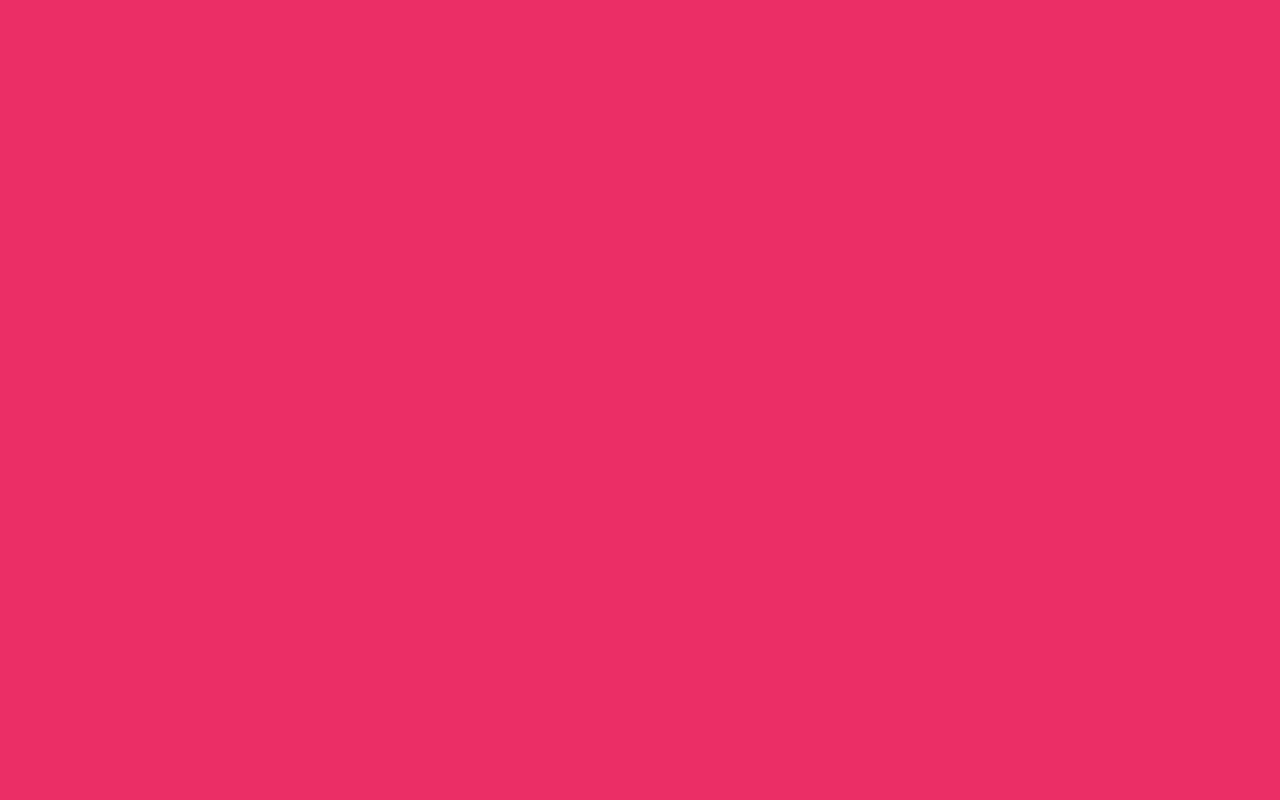
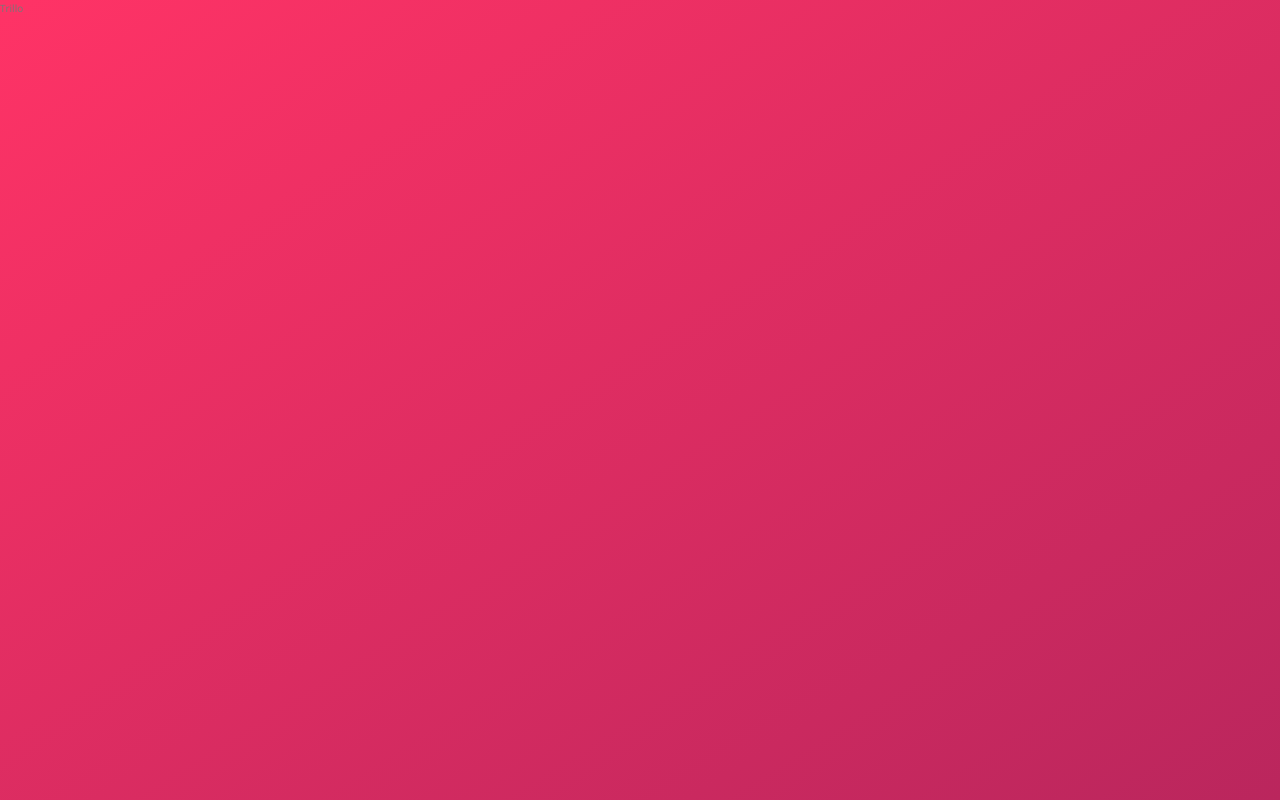
Before and after one commit to Saurabh7064/trillo, a website: page index.html in a window 1280 px wide. Drawn offline with nearby package versions, Linux system fonts and the light colour scheme.

Commit message:
73.Intial settings

```diff
--- a/index.html
+++ b/index.html
@@ -11,6 +11,6 @@
         <title>trillo &mdash; Your all-in-one booking app</title>
     </head>
     <body>
-
+        Trillo
     </body>
 </html>
--- /dev/null
+++ b/sass/_base.scss
@@ -0,0 +1,59 @@
+/*
+COLORS
+
+Primary: #eb2f64
+Primary light: #FF3366
+Primary dark: #BA265D
+
+Grey light 1: #faf9f9
+Grey light 2: #f4f2f2
+Grey light 3: #f0eeee
+Grey light 4: #ccc
+
+Grey dark 1: #333
+Grey dark 2: #777
+Grey dark 3: #999
+
+*/
+
+:root {
+    --color-primary: #eb2f64;
+    --color-primary-light: #FF3366;
+    --color-primary-dark: #BA265D;
+
+    --color-grey-light-1: #faf9f9;
+    --color-grey-light-2: #f4f2f2;
+    --color-grey-light-3: #f0eeee;
+    --color-grey-light-4: #ccc;
+
+    --color-grey-dark-1: #333;
+    --color-grey-dark-2: #777;
+    --color-grey-dark-3: #999;
+}
+
+* {
+    margin: 0;
+    padding: 0;
+}
+//Below css makes sure that every element has border-box
+*,
+*::before,
+*::after {
+    box-sizing: inherit;
+}
+
+html {
+    box-sizing: border-box;
+    font-size: 62.5%; // 1rem =10px, 10px/16px = 62.5%
+}
+
+body {
+    font-family: 'Open Sans', sans-serif;
+    font-weight: 400;
+    line-height: 1.6;
+    color: var(--color-grey-dark-2);
+    background-image: linear-gradient(to right bottom, var(--color-primary-light), var(--color-primary-dark));
+    background-size: cover;
+    background-repeat: no-repeat;
+    min-height: 100vh;
+}
--- a/sass/main.scss
+++ b/sass/main.scss
@@ -1,26 +1,3 @@
-/*
-COLORS
-
-Primary: #eb2f64
-Primary light: #FF3366
-Primary dark: #BA265D
-
-Grey light 1: #faf9f9
-Grey light 2: #f4f2f2
-Grey light 3: #f0eeee
-Grey light 4: #ccc
-
-Grey dark 1: #333
-Grey dark 2: #777
-Grey dark 3: #999
-
-*/
-
-* {
-    margin: 0;
-    padding: 0;
-}
-
-body {
-    background-color: #eb2f64;
-}
+@import "base";
+@import "layout";
+@import "components";
```
Also changed, not shown: css/style.css, sass/_components.scss (added), sass/_layout.scss (added).
